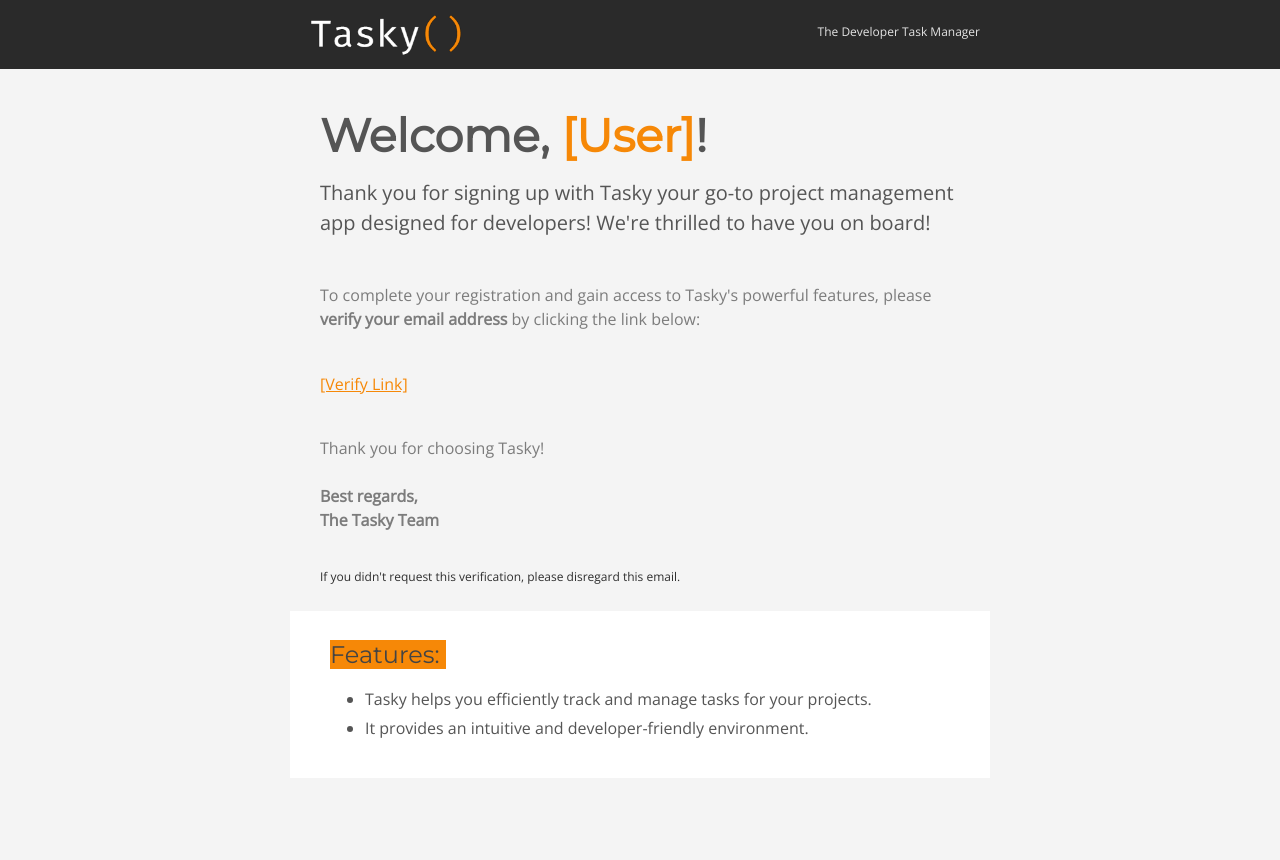
After one commit to mateoguevaraa/tasky-app, a Flask app: page /email in a window 1280 px wide. The commit adds this page. Shown: the top 860 px of the page. Run offline with Flask 3, Linux system fonts and the light colour scheme.

Commit message:
cree el email.html, agregue favicon, me falta terminar la logica de envio de mail

```diff
--- a/app.py
+++ b/app.py
@@ -146,11 +146,16 @@ def register():
         verification_link = url_for('verify_email', token=verification_token, _external=True)
 
         msg = Message('Verify Your Email', recipients=[email])
-        msg.body = f'Click {verification_link} to verify your email.'
+        # msg.html =
+        # msg.body = f'Click {verification_link} to verify your email.'
 
         return redirect("/login")
     else:
         return render_template("register.html")
 
+@app.route("/email")
+def email():
+    return render_template("email.html")
+
 if __name__ == "__main__":
     app.run(debug=True)
--- /dev/null
+++ b/templates/email.html
@@ -0,0 +1,413 @@
+<!DOCTYPE html>
+<html xmlns:v="urn:schemas-microsoft-com:vml" xmlns:o="urn:schemas-microsoft-com:office:office" lang="en">
+
+<head>
+	<title></title>
+	<meta http-equiv="Content-Type" content="text/html; charset=utf-8">
+	<meta name="viewport" content="width=device-width, initial-scale=1.0"><!--[if mso]><xml><o:OfficeDocumentSettings><o:PixelsPerInch>96</o:PixelsPerInch><o:AllowPNG/></o:OfficeDocumentSettings></xml><![endif]--><!--[if !mso]><!-->
+	<link href="https://fonts.googleapis.com/css?family=Montserrat" rel="stylesheet" type="text/css">
+	<link href="https://fonts.googleapis.com/css?family=Open+Sans" rel="stylesheet" type="text/css"><!--<![endif]-->
+	<style>
+		* {
+			box-sizing: border-box;
+		}
+
+		body {
+			margin: 0;
+			padding: 0;
+		}
+
+		a[x-apple-data-detectors] {
+			color: inherit !important;
+			text-decoration: inherit !important;
+		}
+
+		#MessageViewBody a {
+			color: inherit;
+			text-decoration: none;
+		}
+
+		p {
+			line-height: inherit
+		}
+
+		.desktop_hide,
+		.desktop_hide table {
+			mso-hide: all;
+			display: none;
+			max-height: 0px;
+			overflow: hidden;
+		}
+
+		.image_block img+div {
+			display: none;
+		}
+
+		@media (max-width:720px) {
+			.desktop_hide table.icons-inner {
+				display: inline-block !important;
+			}
+
+			.icons-inner {
+				text-align: center;
+			}
+
+			.icons-inner td {
+				margin: 0 auto;
+			}
+
+			.mobile_hide {
+				display: none;
+			}
+
+			.row-content {
+				width: 100% !important;
+			}
+
+			.stack .column {
+				width: 100%;
+				display: block;
+			}
+
+			.mobile_hide {
+				min-height: 0;
+				max-height: 0;
+				max-width: 0;
+				overflow: hidden;
+				font-size: 0px;
+			}
+
+			.desktop_hide,
+			.desktop_hide table {
+				display: table !important;
+				max-height: none !important;
+			}
+
+			.row-3 .column-1 .block-4.paragraph_block td.pad>div,
+			.row-3 .column-1 .block-6.paragraph_block td.pad>div {
+				font-size: 8px !important;
+			}
+
+			.row-3 .column-1 .block-5.paragraph_block td.pad {
+				padding: 0 30px !important;
+			}
+		}
+	</style><!--[if true]><style>.forceBgColor{background-color: white !important}</style><![endif]-->
+</head>
+
+<body class="forceBgColor" style="background-color: transparent; margin: 0; padding: 0; -webkit-text-size-adjust: none; text-size-adjust: none;">
+	<table class="nl-container" width="100%" border="0" cellpadding="0" cellspacing="0" role="presentation" style="mso-table-lspace: 0pt; mso-table-rspace: 0pt; background-color: transparent;">
+		<tbody>
+			<tr>
+				<td>
+					<table class="row row-1" align="center" width="100%" border="0" cellpadding="0" cellspacing="0" role="presentation" style="mso-table-lspace: 0pt; mso-table-rspace: 0pt;">
+						<tbody>
+							<tr>
+								<td>
+									<table class="row-content stack" align="center" border="0" cellpadding="0" cellspacing="0" role="presentation" style="mso-table-lspace: 0pt; mso-table-rspace: 0pt; color: #000000; width: 700px; margin: 0 auto;" width="700">
+										<tbody>
+											<tr>
+												<td class="column column-1" width="100%" style="mso-table-lspace: 0pt; mso-table-rspace: 0pt; font-weight: 400; text-align: left; vertical-align: top; border-top: 0px; border-right: 0px; border-bottom: 0px; border-left: 0px;">
+													<table class="empty_block block-1" width="100%" border="0" cellpadding="0" cellspacing="0" role="presentation" style="mso-table-lspace: 0pt; mso-table-rspace: 0pt;">
+														<tr>
+															<td class="pad">
+																<div></div>
+															</td>
+														</tr>
+													</table>
+												</td>
+											</tr>
+										</tbody>
+									</table>
+								</td>
+							</tr>
+						</tbody>
+					</table>
+					<table class="row row-2" align="center" width="100%" border="0" cellpadding="0" cellspacing="0" role="presentation" style="mso-table-lspace: 0pt; mso-table-rspace: 0pt; background-color: #2a2a2a;">
+						<tbody>
+							<tr>
+								<td>
+									<table class="row-content" align="center" border="0" cellpadding="0" cellspacing="0" role="presentation" style="mso-table-lspace: 0pt; mso-table-rspace: 0pt; background-color: #2a2a2a; color: #333; width: 700px; margin: 0 auto;" width="700">
+										<tbody>
+											<tr>
+												<td class="column column-1" width="50%" style="mso-table-lspace: 0pt; mso-table-rspace: 0pt; font-weight: 400; text-align: left; padding-bottom: 10px; padding-left: 20px; padding-right: 20px; padding-top: 10px; vertical-align: top; border-top: 0px; border-right: 0px; border-bottom: 0px; border-left: 0px;">
+													<table class="image_block block-1" width="100%" border="0" cellpadding="0" cellspacing="0" role="presentation" style="mso-table-lspace: 0pt; mso-table-rspace: 0pt;">
+														<tr>
+															<td class="pad" style="width:100%;padding-right:0px;padding-left:0px;">
+																<div class="alignment" align="left" style="line-height:10px">
+																	<div style="max-width: 155px;"><img src="/static/Tasky-logo-white.png" style="display: block; height: auto; border: 0; width: 100%;" width="155" alt="Image" title="Image"></div>
+																</div>
+															</td>
+														</tr>
+													</table>
+												</td>
+												<td class="column column-2" width="50%" style="mso-table-lspace: 0pt; mso-table-rspace: 0pt; font-weight: 400; text-align: left; padding-bottom: 5px; padding-top: 5px; vertical-align: top; border-top: 0px; border-right: 0px; border-bottom: 0px; border-left: 0px;">
+													<table class="paragraph_block block-1" width="100%" border="0" cellpadding="0" cellspacing="0" role="presentation" style="mso-table-lspace: 0pt; mso-table-rspace: 0pt; word-break: break-word;">
+														<tr>
+															<td class="pad" style="padding-bottom:10px;padding-left:10px;padding-right:10px;padding-top:20px;">
+																<div style="color:#E3E3E3;font-family: 'Open Sans', Helvetica Neue, Helvetica, Arial, sans-serif;font-size:12px;font-weight:400;line-height:120%;text-align:right;mso-line-height-alt:14.399999999999999px;">
+																	<p style="margin: 0; word-break: break-word;"><span>The Developer Task Manager</span></p>
+																</div>
+															</td>
+														</tr>
+													</table>
+												</td>
+											</tr>
+										</tbody>
+									</table>
+								</td>
+							</tr>
+						</tbody>
+					</table>
+					<table class="row row-3" align="center" width="100%" border="0" cellpadding="0" cellspacing="0" role="presentation" style="mso-table-lspace: 0pt; mso-table-rspace: 0pt; background-color: #F4F4F4;">
+						<tbody>
+							<tr>
+								<td>
+									<table class="row-content stack" align="center" border="0" cellpadding="0" cellspacing="0" role="presentation" style="mso-table-lspace: 0pt; mso-table-rspace: 0pt; color: #000000; width: 700px; margin: 0 auto;" width="700">
+										<tbody>
+											<tr>
+												<td class="column column-1" width="100%" style="mso-table-lspace: 0pt; mso-table-rspace: 0pt; font-weight: 400; text-align: left; padding-bottom: 5px; padding-top: 5px; vertical-align: top; border-top: 0px; border-right: 0px; border-bottom: 0px; border-left: 0px;">
+													<table class="paragraph_block block-1" width="100%" border="0" cellpadding="0" cellspacing="0" role="presentation" style="mso-table-lspace: 0pt; mso-table-rspace: 0pt; word-break: break-word;">
+														<tr>
+															<td class="pad" style="padding-left:30px;padding-right:30px;">
+																<div style="color:#555555;font-family:'Montserrat','Trebuchet MS','Lucida Grande','Lucida Sans Unicode','Lucida Sans',Tahoma,sans-serif;font-size:20px;font-weight:400;line-height:120%;text-align:left;mso-line-height-alt:24px;">&nbsp;</div>
+															</td>
+														</tr>
+													</table>
+													<table class="paragraph_block block-2" width="100%" border="0" cellpadding="0" cellspacing="0" role="presentation" style="mso-table-lspace: 0pt; mso-table-rspace: 0pt; word-break: break-word;">
+														<tr>
+															<td class="pad" style="padding-left:30px;padding-right:30px;padding-top:10px;">
+																<div style="color:#555555;font-family:'Montserrat','Trebuchet MS','Lucida Grande','Lucida Sans Unicode','Lucida Sans',Tahoma,sans-serif;font-size:46px;font-weight:400;line-height:120%;text-align:left;mso-line-height-alt:55.199999999999996px;">
+																	<p style="margin: 0; word-break: break-word;"><strong>Welcome, <span style="color: #F68807;">[User]</span>!</strong></p>
+																</div>
+															</td>
+														</tr>
+													</table>
+													<table class="paragraph_block block-3" width="100%" border="0" cellpadding="0" cellspacing="0" role="presentation" style="mso-table-lspace: 0pt; mso-table-rspace: 0pt; word-break: break-word;">
+														<tr>
+															<td class="pad" style="padding-bottom:5px;padding-left:30px;padding-right:30px;padding-top:15px;">
+																<div style="color:#555555;font-family:Open Sans, Helvetica Neue, Helvetica, Arial, sans-serif;font-size:20px;line-height:150%;text-align:left;mso-line-height-alt:30px;">
+																	<p style="margin: 0; word-break: break-word;">Thank you for signing up with Tasky your go-to project management app designed for developers! We're thrilled to have you on board!</p>
+																</div>
+															</td>
+														</tr>
+													</table>
+													<table class="paragraph_block block-4" width="100%" border="0" cellpadding="0" cellspacing="0" role="presentation" style="mso-table-lspace: 0pt; mso-table-rspace: 0pt; word-break: break-word;">
+														<tr>
+															<td class="pad" style="padding-left:30px;padding-right:30px;padding-top:15px;">
+																<div style="color:#7C7C7C;font-family:Open Sans, Helvetica Neue, Helvetica, Arial, sans-serif;font-size:7px;font-weight:400;line-height:150%;text-align:left;mso-line-height-alt:10.5px;">&nbsp;</div>
+															</td>
+														</tr>
+													</table>
+													<table class="paragraph_block block-5" width="100%" border="0" cellpadding="0" cellspacing="0" role="presentation" style="mso-table-lspace: 0pt; mso-table-rspace: 0pt; word-break: break-word;">
+														<tr>
+															<td class="pad" style="padding-left:30px;padding-right:30px;padding-top:15px;">
+																<div style="color:#7C7C7C;font-family:Open Sans, Helvetica Neue, Helvetica, Arial, sans-serif;font-size:16px;font-weight:400;line-height:150%;text-align:left;mso-line-height-alt:24px;">
+																	<p style="margin: 0; word-break: break-word;">To complete your registration and gain access to Tasky's powerful features, please <strong>verify your email address</strong> by clicking the link below:</p>
+																</div>
+															</td>
+														</tr>
+													</table>
+													<table class="paragraph_block block-6" width="100%" border="0" cellpadding="0" cellspacing="0" role="presentation" style="mso-table-lspace: 0pt; mso-table-rspace: 0pt; word-break: break-word;">
+														<tr>
+															<td class="pad" style="padding-left:30px;padding-right:30px;padding-top:15px;">
+																<div style="color:#7C7C7C;font-family:Open Sans, Helvetica Neue, Helvetica, Arial, sans-serif;font-size:7px;font-weight:400;line-height:150%;text-align:left;mso-line-height-alt:10.5px;">&nbsp;</div>
+															</td>
+														</tr>
+													</table>
+													<table class="paragraph_block block-7" width="100%" border="0" cellpadding="0" cellspacing="0" role="presentation" style="mso-table-lspace: 0pt; mso-table-rspace: 0pt; word-break: break-word;">
+														<tr>
+															<td class="pad" style="padding-left:30px;padding-right:30px;padding-top:15px;">
+																<div style="color:#7C7C7C;font-family:Open Sans, Helvetica Neue, Helvetica, Arial, sans-serif;font-size:16px;font-weight:400;line-height:150%;text-align:left;mso-line-height-alt:24px;">
+																	<p style="margin: 0;"><a href="" style="color: #F68807;">[Verify Link]</a></p>
+																</div>
+															</td>
+														</tr>
+													</table>
+													<table class="paragraph_block block-8" width="100%" border="0" cellpadding="0" cellspacing="0" role="presentation" style="mso-table-lspace: 0pt; mso-table-rspace: 0pt; word-break: break-word;">
+														<tr>
+															<td class="pad" style="padding-left:30px;padding-right:30px;padding-top:15px;">
+																<div style="color:#7C7C7C;font-family:Open Sans, Helvetica Neue, Helvetica, Arial, sans-serif;font-size:7px;font-weight:400;line-height:150%;text-align:left;mso-line-height-alt:10.5px;">&nbsp;</div>
+															</td>
+														</tr>
+													</table>
+													<table class="paragraph_block block-9" width="100%" border="0" cellpadding="0" cellspacing="0" role="presentation" style="mso-table-lspace: 0pt; mso-table-rspace: 0pt; word-break: break-word;">
+														<tr>
+															<td class="pad" style="padding-left:30px;padding-right:30px;padding-top:15px;">
+																<div style="color:#7C7C7C;font-family:Open Sans, Helvetica Neue, Helvetica, Arial, sans-serif;font-size:16px;font-weight:400;line-height:150%;text-align:left;mso-line-height-alt:24px;">
+																	<p style="margin: 0;">Thank you for choosing Tasky!</p>
+																	<p style="margin: 0;">&nbsp;</p>
+																	<p style="margin: 0;"><strong>Best regards,</strong></p>
+																	<p style="margin: 0;"><strong>The Tasky Team</strong></p>
+																</div>
+															</td>
+														</tr>
+													</table>
+													<table class="paragraph_block block-10" width="100%" border="0" cellpadding="0" cellspacing="0" role="presentation" style="mso-table-lspace: 0pt; mso-table-rspace: 0pt; word-break: break-word;">
+														<tr>
+															<td class="pad" style="padding-left:30px;padding-right:30px;padding-top:15px;">
+																<div style="color:#7C7C7C;font-family:Open Sans, Helvetica Neue, Helvetica, Arial, sans-serif;font-size:14px;font-weight:400;line-height:150%;text-align:left;mso-line-height-alt:21px;">&nbsp;</div>
+															</td>
+														</tr>
+													</table>
+													<table class="paragraph_block block-11" width="100%" border="0" cellpadding="0" cellspacing="0" role="presentation" style="mso-table-lspace: 0pt; mso-table-rspace: 0pt; word-break: break-word;">
+														<tr>
+															<td class="pad" style="padding-bottom:20px;padding-left:30px;padding-right:30px;">
+																<div style="color:#2e2e2e;font-family:Open Sans, Helvetica Neue, Helvetica, Arial, sans-serif;font-size:12px;line-height:150%;text-align:left;mso-line-height-alt:18px;">
+																	<p style="margin: 0;">If you didn't request this verification, please disregard this email.</p>
+																</div>
+															</td>
+														</tr>
+													</table>
+												</td>
+											</tr>
+										</tbody>
+									</table>
+								</td>
+							</tr>
+						</tbody>
+					</table>
+					<table class="row row-4" align="center" width="100%" border="0" cellpadding="0" cellspacing="0" role="presentation" style="mso-table-lspace: 0pt; mso-table-rspace: 0pt; background-color: #F4F4F4;">
+						<tbody>
+							<tr>
+								<td>
+									<table class="row-content stack" align="center" border="0" cellpadding="0" cellspacing="0" role="presentation" style="mso-table-lspace: 0pt; mso-table-rspace: 0pt; background-color: #FFFFFF; color: #000000; width: 700px; margin: 0 auto;" width="700">
+										<tbody>
+											<tr>
+												<td class="column column-1" width="100%" style="mso-table-lspace: 0pt; mso-table-rspace: 0pt; font-weight: 400; text-align: left; padding-bottom: 5px; padding-left: 5px; padding-right: 5px; padding-top: 5px; vertical-align: top; border-top: 0px; border-right: 0px; border-bottom: 0px; border-left: 0px;">
+													<table class="paragraph_block block-1" width="100%" border="0" cellpadding="0" cellspacing="0" role="presentation" style="mso-table-lspace: 0pt; mso-table-rspace: 0pt; word-break: break-word;">
+														<tr>
+															<td class="pad" style="padding-left:35px;padding-right:10px;padding-top:25px;">
+																<div style="color:#444444;font-family:'Montserrat','Trebuchet MS','Lucida Grande','Lucida Sans Unicode','Lucida Sans',Tahoma,sans-serif;font-size:24px;line-height:120%;text-align:left;mso-line-height-alt:28.799999999999997px;">
+																	<p style="margin: 0; word-break: break-word;"><span style="background-color: #F68807;"><span style="background-color: #F68807;"><span style="background-color: #F68807;">Features:&nbsp;</span></span></span></p>
+																</div>
+															</td>
+														</tr>
+													</table><!--[if mso]><style>#list-r3c0m1 ul{ margin: 0 !important; padding: 0 !important; } #list-r3c0m1 ul li{ mso-special-format: bullet; }#list-r3c0m1 .levelOne li { margin-top: 0 !important; } #list-r3c0m1 .levelOne { margin-left: -20px !important; }#list-r3c0m1 .levelTwo li { margin-top: 0 !important; } #list-r3c0m1 .levelTwo { margin-left: 20px !important; }#list-r3c0m1 .levelThree li { margin-top: 0 !important; } #list-r3c0m1 .levelThree { margin-left: 60px !important; }</style><![endif]-->
+													<table class="list_block block-2" id="list-r3c0m1" width="100%" border="0" cellpadding="0" cellspacing="0" role="presentation" style="mso-table-lspace: 0pt; mso-table-rspace: 0pt; word-break: break-word;">
+														<tr>
+															<td class="pad" style="padding-bottom:30px;padding-left:50px;padding-right:20px;padding-top:15px;">
+																<div class="levelOne" style="margin-left: 0;">
+																	<ul class="leftList" start="1" style="margin-top: 0; margin-bottom: 0; padding: 0; padding-left: 20px; color: #555555; font-family: Open Sans,Helvetica Neue,Helvetica,Arial,sans-serif; font-size: 16px; line-height: 180%; text-align: left; mso-line-height-alt: 28.8px; list-style-type: disc;">
+																		<li style="margin-bottom: 0; text-align: left;">Tasky helps you efficiently track and manage tasks for your projects.&nbsp;</li>
+																		<li style="margin-bottom: 0; text-align: left;">It provides an intuitive and developer-friendly environment.</li>
+																	</ul>
+																</div>
+															</td>
+														</tr>
+													</table>
+												</td>
+											</tr>
+										</tbody>
+									</table>
+								</td>
+							</tr>
+						</tbody>
+					</table>
+					<table class="row row-5" align="center" width="100%" border="0" cellpadding="0" cellspacing="0" role="presentation" style="mso-table-lspace: 0pt; mso-table-rspace: 0pt; background-color: #F4F4F4;">
+						<tbody>
+							<tr>
+								<td>
+									<table class="row-content stack" align="center" border="0" cellpadding="0" cellspacing="0" role="presentation" style="mso-table-lspace: 0pt; mso-table-rspace: 0pt; color: #000000; width: 700px; margin: 0 auto;" width="700">
+										<tbody>
+											<tr>
+												<td class="column column-1" width="100%" style="mso-table-lspace: 0pt; mso-table-rspace: 0pt; font-weight: 400; text-align: left; padding-bottom: 60px; padding-top: 25px; vertical-align: top; border-top: 0px; border-right: 0px; border-bottom: 0px; border-left: 0px;">
+													<table class="empty_block block-1" width="100%" border="0" cellpadding="0" cellspacing="0" role="presentation" style="mso-table-lspace: 0pt; mso-table-rspace: 0pt;">
+														<tr>
+															<td class="pad">
+																<div></div>
+															</td>
+														</tr>
+													</table>
+												</td>
+											</tr>
+										</tbody>
+									</table>
+								</td>
+							</tr>
+						</tbody>
+					</table>
+					<table class="row row-6" align="center" width="100%" border="0" cellpadding="0" cellspacing="0" role="presentation" style="mso-table-lspace: 0pt; mso-table-rspace: 0pt; background-color: #F4F4F4; background-image: url('https://d1oco4z2z1fhwp.cloudfront.net/templates/default/286/bg_wave_2.png'); background-position: top center; background-repeat: repeat;">
+						<tbody>
+							<tr>
+								<td>
+									<table class="row-content stack" align="center" border="0" cellpadding="0" cellspacing="0" role="presentation" style="mso-table-lspace: 0pt; mso-table-rspace: 0pt; color: #000000; width: 700px; margin: 0 auto;" width="700">
+										<tbody>
+											<tr>
+												<td class="column column-1" width="100%" style="mso-table-lspace: 0pt; mso-table-rspace: 0pt; font-weight: 400; text-align: left; padding-top: 5px; vertical-align: top; border-top: 0px; border-right: 0px; border-bottom: 0px; border-left: 0px;">
+													<div class="spacer_block block-1" style="height:90px;line-height:90px;font-size:1px;">&#8202;</div>
+												</td>
+											</tr>
+										</tbody>
+									</table>
+								</td>
+							</tr>
+						</tbody>
+					</table>
+					<table class="row row-7" align="center" width="100%" border="0" cellpadding="0" cellspacing="0" role="presentation" style="mso-table-lspace: 0pt; mso-table-rspace: 0pt; background-color: #FFFFFF;">
+						<tbody>
+							<tr>
+								<td>
+									<table class="row-content stack" align="center" border="0" cellpadding="0" cellspacing="0" role="presentation" style="mso-table-lspace: 0pt; mso-table-rspace: 0pt; background-color: #FFFFFF; color: #000000; width: 700px; margin: 0 auto;" width="700">
+										<tbody>
+											<tr>
+												<td class="column column-1" width="100%" style="mso-table-lspace: 0pt; mso-table-rspace: 0pt; font-weight: 400; text-align: left; padding-bottom: 35px; padding-top: 15px; vertical-align: top; border-top: 0px; border-right: 0px; border-bottom: 0px; border-left: 0px;">
+													<table class="paragraph_block block-1" width="100%" border="0" cellpadding="0" cellspacing="0" role="presentation" style="mso-table-lspace: 0pt; mso-table-rspace: 0pt; word-break: break-word;">
+														<tr>
+															<td class="pad" style="padding-left:30px;padding-right:30px;padding-top:15px;">
+																<div style="color:#7C7C7C;font-family:Open Sans, Helvetica Neue, Helvetica, Arial, sans-serif;font-size:14px;font-weight:400;line-height:180%;text-align:center;mso-line-height-alt:25.2px;">
+																	<p style="margin: 0;"><strong>&copy; 2023 Tasky. All rights reserved.</strong></p>
+																</div>
+															</td>
+														</tr>
+													</table>
+												</td>
+											</tr>
+										</tbody>
+									</table>
+								</td>
+							</tr>
+						</tbody>
+					</table>
+					<table class="row row-8" align="center" width="100%" border="0" cellpadding="0" cellspacing="0" role="presentation" style="mso-table-lspace: 0pt; mso-table-rspace: 0pt; background-color: #ffffff;">
+						<tbody>
+							<tr>
+								<td>
+									<table class="row-content stack" align="center" border="0" cellpadding="0" cellspacing="0" role="presentation" style="mso-table-lspace: 0pt; mso-table-rspace: 0pt; background-color: #ffffff; color: #000000; width: 700px; margin: 0 auto;" width="700">
+										<tbody>
+											<tr>
+												<td class="column column-1" width="100%" style="mso-table-lspace: 0pt; mso-table-rspace: 0pt; font-weight: 400; text-align: left; padding-bottom: 5px; padding-top: 5px; vertical-align: top; border-top: 0px; border-right: 0px; border-bottom: 0px; border-left: 0px;">
+													<table class="icons_block block-1" width="100%" border="0" cellpadding="0" cellspacing="0" role="presentation" style="mso-table-lspace: 0pt; mso-table-rspace: 0pt;">
+														<tr>
+															<td class="pad" style="vertical-align: middle; color: #1e0e4b; font-family: 'Inter', sans-serif; font-size: 15px; padding-bottom: 5px; padding-top: 5px; text-align: center;">
+																<table width="100%" cellpadding="0" cellspacing="0" role="presentation" style="mso-table-lspace: 0pt; mso-table-rspace: 0pt;">
+																	<tr>
+																		<td class="alignment" style="vertical-align: middle; text-align: center;"><!--[if vml]><table align="center" cellpadding="0" cellspacing="0" role="presentation" style="display:inline-block;padding-left:0px;padding-right:0px;mso-table-lspace: 0pt;mso-table-rspace: 0pt;"><![endif]-->
+																			<!--[if !vml]><!-->
+																			<table class="icons-inner" style="mso-table-lspace: 0pt; mso-table-rspace: 0pt; display: inline-block; margin-right: -4px; padding-left: 0px; padding-right: 0px;" cellpadding="0" cellspacing="0" role="presentation"><!--<![endif]-->
+																				<tr>
+																					<td style="vertical-align: middle; text-align: center; padding-top: 5px; padding-bottom: 5px; padding-left: 5px; padding-right: 6px;"></td>
+																					<td style="font-family: 'Inter', sans-serif; font-size: 15px; font-weight: undefined; color: #1e0e4b; vertical-align: middle; letter-spacing: undefined; text-align: center;"></td>
+																				</tr>
+																			</table>
+																		</td>
+																	</tr>
+																</table>
+															</td>
+														</tr>
+													</table>
+												</td>
+											</tr>
+										</tbody>
+									</table>
+								</td>
+							</tr>
+						</tbody>
+					</table>
+				</td>
+			</tr>
+		</tbody>
+	</table><!-- End -->
+</body>
+
+</html>
```
Also changed, not shown: static/style.css (+14 -2 lines), templates/index.html (+4 -4 lines), templates/layout.html (+20 -2 lines), templates/login.html (+2 -7 lines), templates/register.html (+1 -6 lines), static/Tasky-logo-white.png (added), static/android-chrome-192x192.png (added), static/android-chrome-512x512.png (added), static/apple-touch-icon.png (added), static/favicon-16x16.png (added), static/favicon-32x32.png (added), static/favicon.ico, static/site.webmanifest (added).
